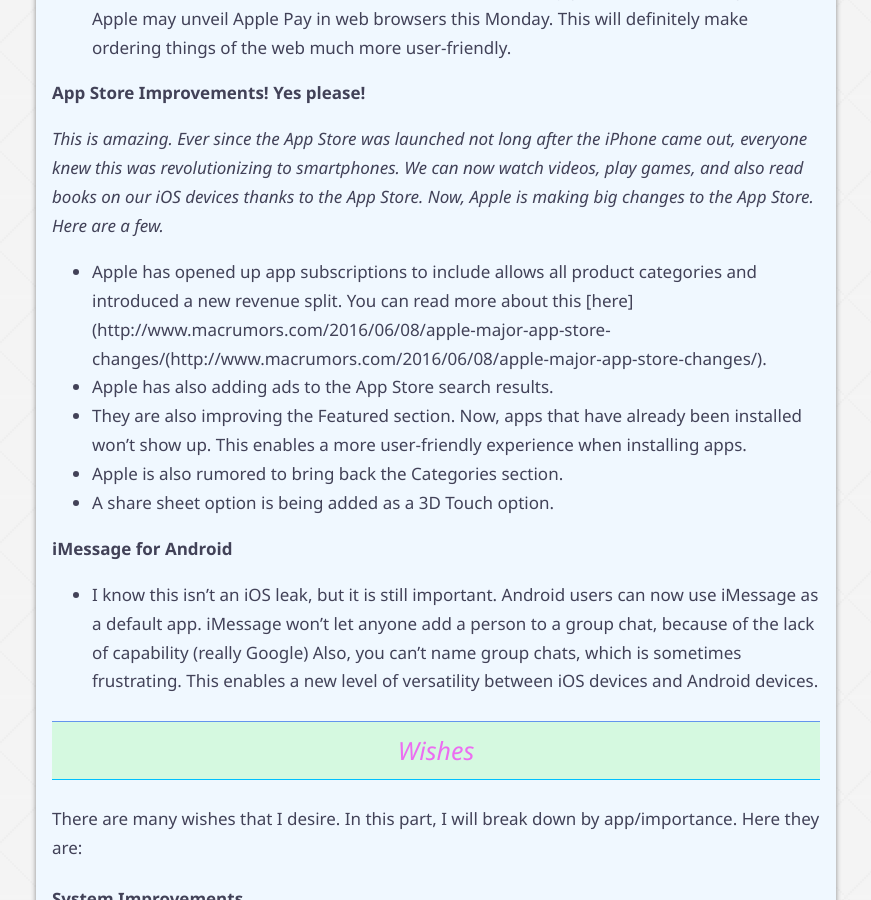
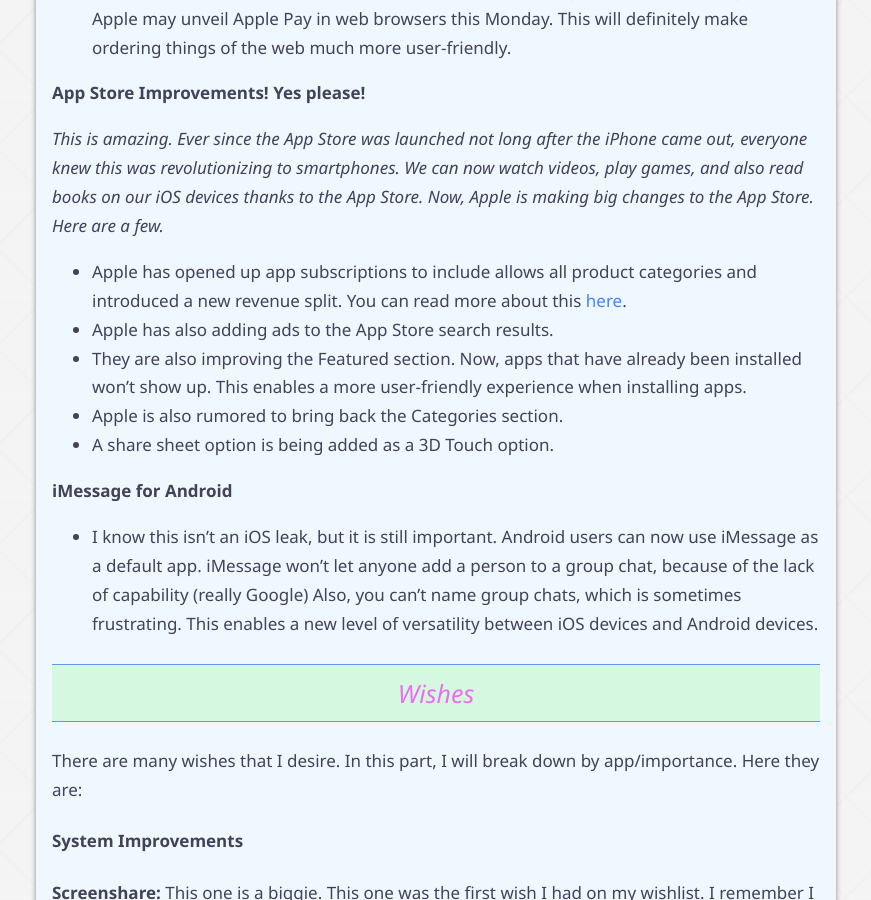
Before and after one commit to rshivjiani/rshivjiani.github.io, a Jekyll site: the page built from _posts/2016-06-13-wwdc-16-preview-ios-10.md, in a window 1280 px wide and 900 px high, scrolled down 1503 px. Shown: the whole window, without its empty margins (204-1075 px from the left). Built offline with Jekyll 4.4.1, drawn with Linux system fonts in a browser that asks for light colours; some of the changed lines change nothing that is shown.

Commit message:
Fixed link problem in post

```diff
--- a/_posts/2016-06-13-wwdc-16-preview-ios-10.md
+++ b/_posts/2016-06-13-wwdc-16-preview-ios-10.md
@@ -37,7 +37,7 @@
 
 *This is amazing. Ever since the App Store was launched not long after the iPhone came out, everyone knew this was revolutionizing to smartphones. We can now watch videos, play games, and also read books on our iOS devices thanks to the App Store. Now, Apple is making big changes to the App Store. Here are a few.*
 
--	Apple has opened up app subscriptions to include allows all product categories and introduced a new revenue split. You can read more about this [here](http://www.macrumors.com/2016/06/08/apple-major-app-store-changes/(http://www.macrumors.com/2016/06/08/apple-major-app-store-changes/).
+-	Apple has opened up app subscriptions to include allows all product categories and introduced a new revenue split. You can read more about this [here](http://www.macrumors.com/2016/06/08/apple-major-app-store-changes/).
 - Apple has also adding ads to the App Store search results.
 - They are also improving the Featured section. Now, apps that have already been installed won't show up. This enables a more user-friendly experience when installing apps.
 - Apple is also rumored to bring back the Categories section.
```
